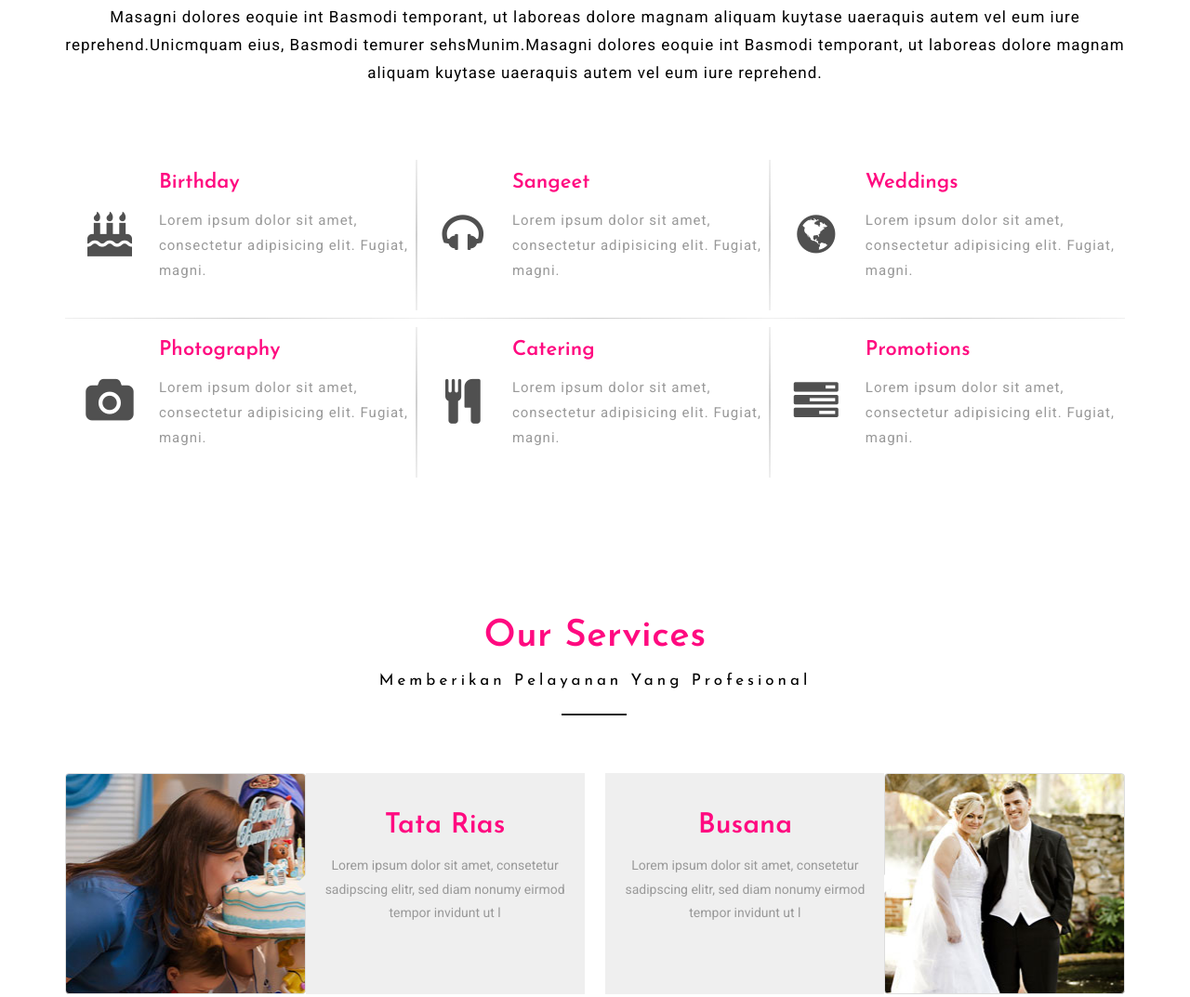
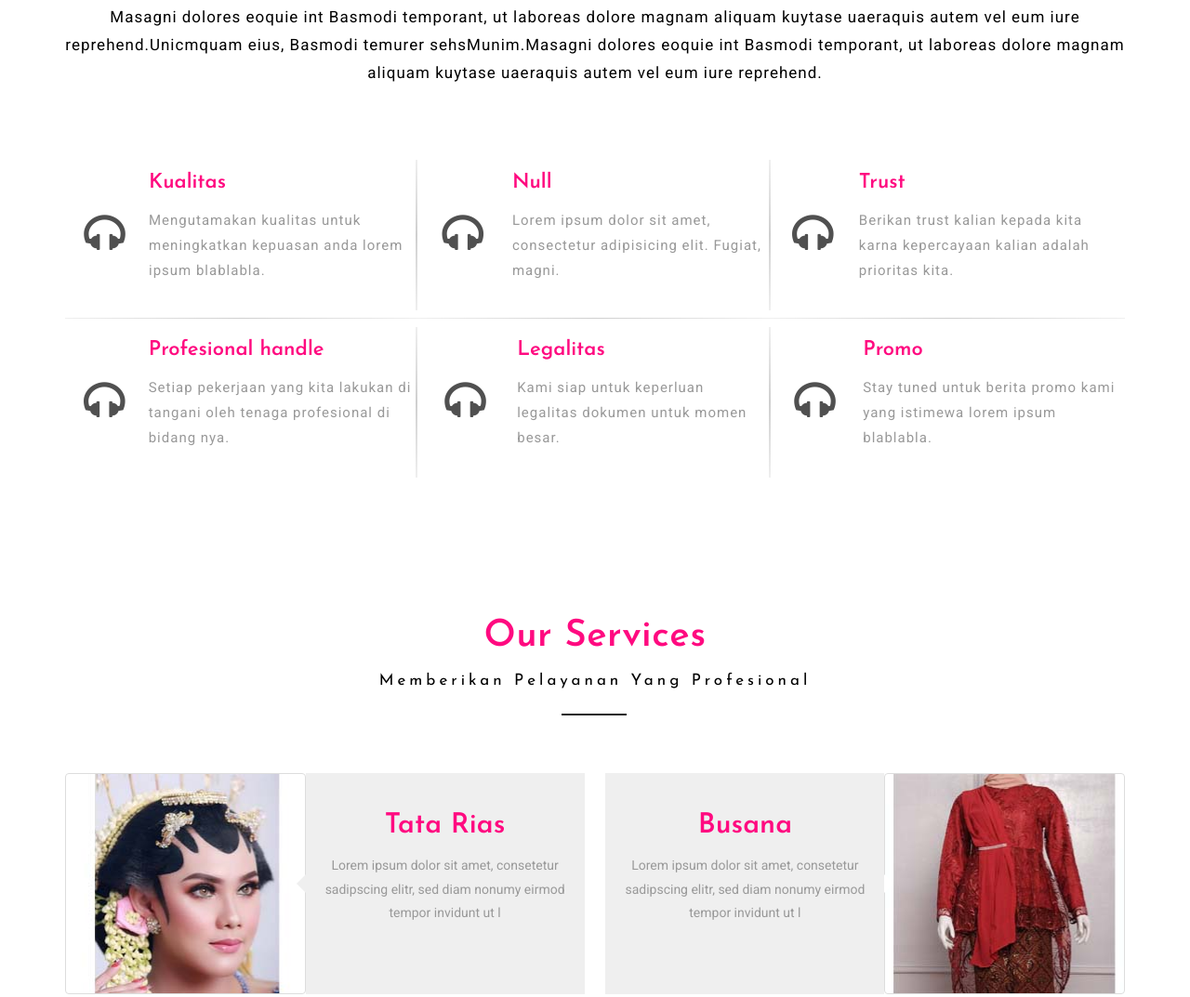
Before and after one commit to Rizki10/aadc, a plain HTML site: page index.html in a window 1280 px wide. Shown: the part 903-1976 px from the top of the page at 93% size. Drawn offline with Linux system fonts and the light colour scheme.

Commit message:
Add files via upload

```diff
--- a/css/style.css
+++ b/css/style.css
@@ -302,16 +302,22 @@ ul.dropdown-menu li a:hover {
 }
 
 .thumbnail--awesome {
+     background: url(../images/un1.jpg) no-repeat 0px 0px;
+}
+.thumbnail--awesome1 {
+     background: url(../images/un2.jpg) no-repeat 0px 0px;
+}
+.thumbnail--awesome2 {
+     background: url(../images/un4.jpg) no-repeat 0px 0px;
+}
+.thumbnail--awesome3 {
+     background: url(../images/un3.jpg) no-repeat 0px 0px;
+}
+.thumbnail--awesome4{
      background: url(../images/b1.jpg) no-repeat 0px 0px;
 }
-.thumbnail--awesome1 {
-     background: url(../images/b2.jpg) no-repeat 0px 0px;
-}
-.thumbnail--awesome2 {
-     background: url(../images/b3.jpg) no-repeat 0px 0px;
-}
-.thumbnail--awesome3 {
-     background: url(../images/b4.jpg) no-repeat 0px 0px;
+.thumbnail--awesome5{
+     background: url(../images/un5.jpg) no-repeat 0px 0px;
 }
 .thumbnail__overlay {
   position: relative;
--- a/index.html
+++ b/index.html
@@ -8,7 +8,8 @@ License URL: http://creativecommons.org/licenses/by/3.0/
 <!DOCTYPE html>
 <html lang="en">
 <head>
-<title>Events a Wedding Category Bootstrap Responsive website Template | Home :: w3layouts</title>
+<title>AADC Weddings and Events Organizer</title>
+<link rel="icon" href="images/aadc-icon.png">
 <meta name="viewport" content="width=device-width, initial-scale=1">
 <meta http-equiv="Content-Type" content="text/html; charset=utf-8" />
 <meta name="keywords" content="Events Responsive web template, Bootstrap Web Templates, Flat Web Templates, Android Compatible web template,
@@ -132,14 +133,65 @@ License URL: http://creativecommons.org/licenses/by/3.0/
 			<h2 class="heading-agileinfo">Welcome<span>Kami siap Memberikan setiap kebutuhan untuk acara anda</span></h2>
 			<p>Masagni dolores eoquie int Basmodi temporant, ut laboreas dolore magnam aliquam kuytase uaeraquis autem vel eum iure reprehend.Unicmquam eius, Basmodi temurer sehsMunim.Masagni dolores eoquie int Basmodi temporant, ut laboreas dolore magnam aliquam kuytase uaeraquis autem vel eum iure reprehend.</p>
 			<div class="ser_w3l">
+
+<!--			<h2 class="heading-agileinfo">Choice US<span>Mari kita rayakan momen spesial kalian bersama kita</span></h2> -->
+
 			  <div class="outer-wrapper">
 				<div class="inner-wrapper">
 				  <div class="icon-wrapper">
-					<i class="fa fa-birthday-cake" aria-hidden="true"></i>
+					<i class="fa fa-headphones" aria-hidden="true"></i>
 				  </div>
 				  <div class="content-wrapper">
-					<h4>Birthday</h4>
+					<h4>Kualitas</h4>
+					<p>Mengutamakan kualitas untuk meningkatkan kepuasan anda lorem ipsum blablabla.</p>
+				  </div>
+				</div>
+			  </div>
+
+			  <div class="outer-wrapper">
+				<div class="inner-wrapper">
+				  <div class="icon-wrapper">
+					<i class="fa fa-headphones" aria-hidden="true"></i>
+				  </div>
+				  <div class="content-wrapper">
+					<h4>Null</h4>
 					<p>Lorem ipsum dolor sit amet, consectetur adipisicing elit. Fugiat, magni.</p>
+				  </div>
+				</div>
+			  </div>
+
+			  <div class="outer-wrapper">
+				<div class="inner-wrapper">
+				  <div class="icon-wrapper">
+					<i class="fa fa-headphones" aria-hidden="true"></i>
+				  </div>
+				  <div class="content-wrapper">
+					<h4>Trust</h4>
+					<p>Berikan trust kalian kepada kita karna kepercayaan kalian adalah prioritas kita.</p>
+				  </div>
+				</div>
+			  </div>
+
+			  <div class="outer-wrapper">
+				<div class="inner-wrapper">
+				  <div class="icon-wrapper">
+					<i class="fa fa-headphones" aria-hidden="true"></i>
+				  </div>
+				  <div class="content-wrapper">
+					<h4>Profesional handle</h4>
+					<p>Setiap pekerjaan yang kita lakukan di tangani oleh tenaga profesional di bidang nya.</p>
+				  </div>
+				</div>
+			  </div>
+
+			  <div class="outer-wrapper">
+				<div class="inner-wrapper">
+				  <div class="icon-wrapper">
+					<i class="fa fa-headphones" aria-hidden="true"></i>
+				  </div>
+				  <div class="content-wrapper">
+					<h4>Legalitas</h4>
+					<p>Kami siap untuk keperluan legalitas dokumen untuk momen besar.</p>
 				  </div>
 				</div>
 			  </div>
@@ -149,52 +201,8 @@ License URL: http://creativecommons.org/licenses/by/3.0/
 					<i class="fa fa-headphones" aria-hidden="true"></i>
 				  </div>
 				  <div class="content-wrapper">
-					<h4>Sangeet</h4>
-					<p>Lorem ipsum dolor sit amet, consectetur adipisicing elit. Fugiat, magni.</p>
-				  </div>
-				</div>
-			  </div>
-			  <div class="outer-wrapper">
-				<div class="inner-wrapper">
-				  <div class="icon-wrapper">
-					<i class="fa fa-globe" aria-hidden="true"></i>
-				  </div>
-				  <div class="content-wrapper">
-					<h4>Weddings</h4>
-					<p>Lorem ipsum dolor sit amet, consectetur adipisicing elit. Fugiat, magni.</p>
-				  </div>
-				</div>
-			  </div>
-			  <div class="outer-wrapper">
-				<div class="inner-wrapper">
-				  <div class="icon-wrapper">
-					<i class="fa fa-camera" aria-hidden="true"></i>
-				  </div>
-				  <div class="content-wrapper">
-					<h4>Photography</h4>
-					<p>Lorem ipsum dolor sit amet, consectetur adipisicing elit. Fugiat, magni.</p>
-				  </div>
-				</div>
-			  </div>
-			  <div class="outer-wrapper">
-				<div class="inner-wrapper">
-				  <div class="icon-wrapper">
-					<i class="fa fa-cutlery" aria-hidden="true"></i>
-				  </div>
-				  <div class="content-wrapper">
-					<h4>Catering</h4>
-					<p>Lorem ipsum dolor sit amet, consectetur adipisicing elit. Fugiat, magni.</p>
-				  </div>
-				</div>
-			  </div>
-			  <div class="outer-wrapper">
-				<div class="inner-wrapper">
-				  <div class="icon-wrapper">
-					<i class="fa fa-tasks" aria-hidden="true"></i>
-				  </div>
-				  <div class="content-wrapper">
-					<h4>Promotions</h4>
-					<p>Lorem ipsum dolor sit amet, consectetur adipisicing elit. Fugiat, magni.</p>
+					<h4>Promo</h4>
+					<p>Stay tuned untuk berita promo kami yang istimewa lorem ipsum blablabla.</p>
 				  </div>
 				</div>
 			  </div>
@@ -300,7 +308,7 @@ License URL: http://creativecommons.org/licenses/by/3.0/
 			</div>
 
 			<div class="showcase">
-				<div class="thumbnail thumbnail--awesome2">
+				<div class="thumbnail thumbnail--awesome4">
 					<div class="thumbnail__overlay">
 
 					</div>
@@ -317,10 +325,10 @@ License URL: http://creativecommons.org/licenses/by/3.0/
 				<div class="desc">
 
 					<h4>Foto dan Video</h4>
-					<p>Lorem ipsum dolor sit amet, consetetur sadipscing elitr, sed diam nonumy eirmod tempor invidunt ut l
+					<p>Abadikan momen kebahagian kalian bersama kita
 					</p>
 				</div>
-				<div class="thumbnail thumbnail--awesome3">
+				<div class="thumbnail thumbnail--awesome5">
 					<div class="thumbnail__overlay">
 
 					</div>
```
Also changed, not shown: images/aadc-icon.png (added), images/b5-asli.jpg (added), images/b6-asli.jpg (added), images/b7-asli.jpg (added), images/b8-asli.jpg (added), images/b9-asli.jpg (added), images/un1.jpg (added), images/un2.jpg (added), images/un3.jpg (added), images/un4.jpg (added), images/un5.jpg (added).
